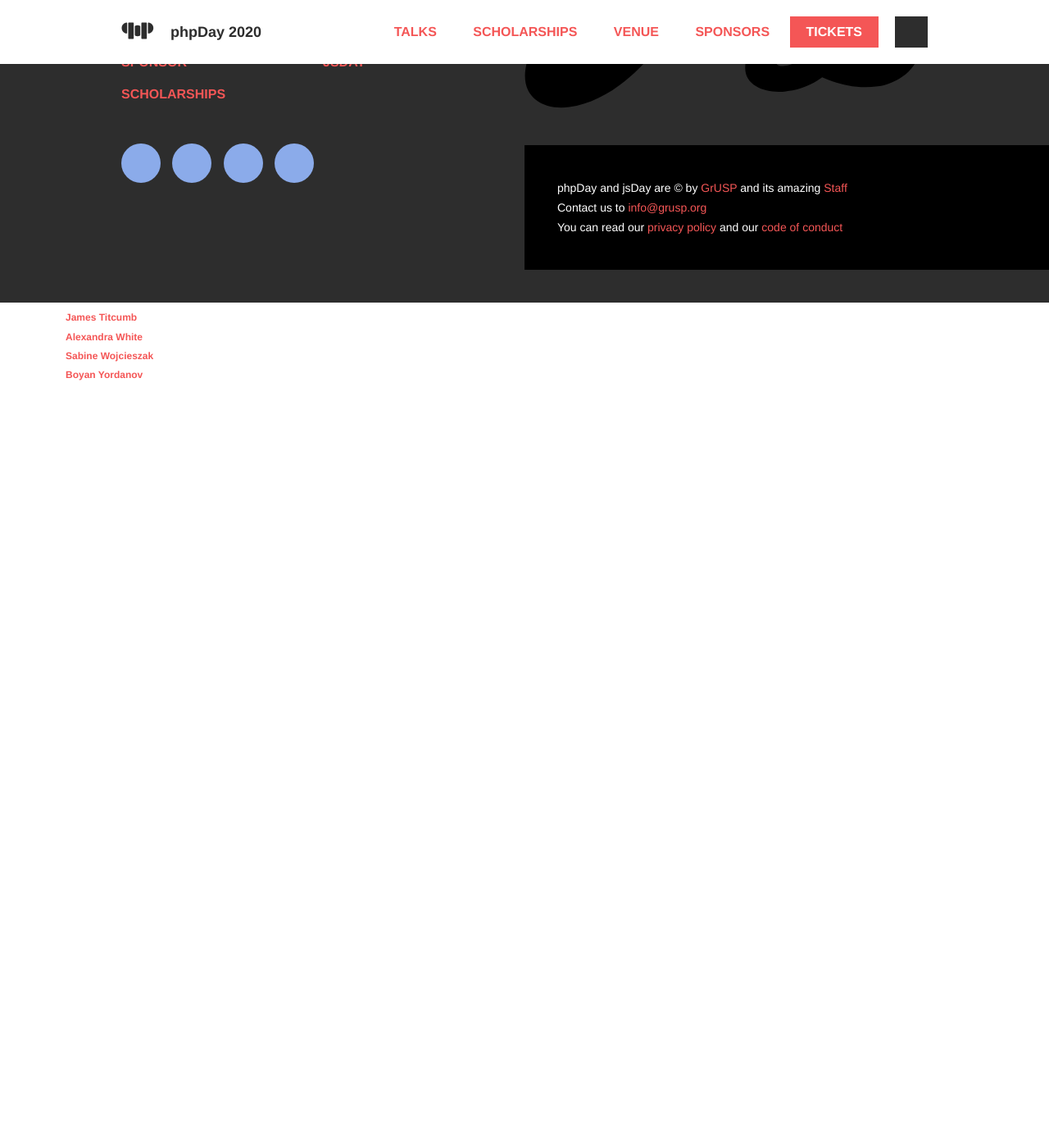
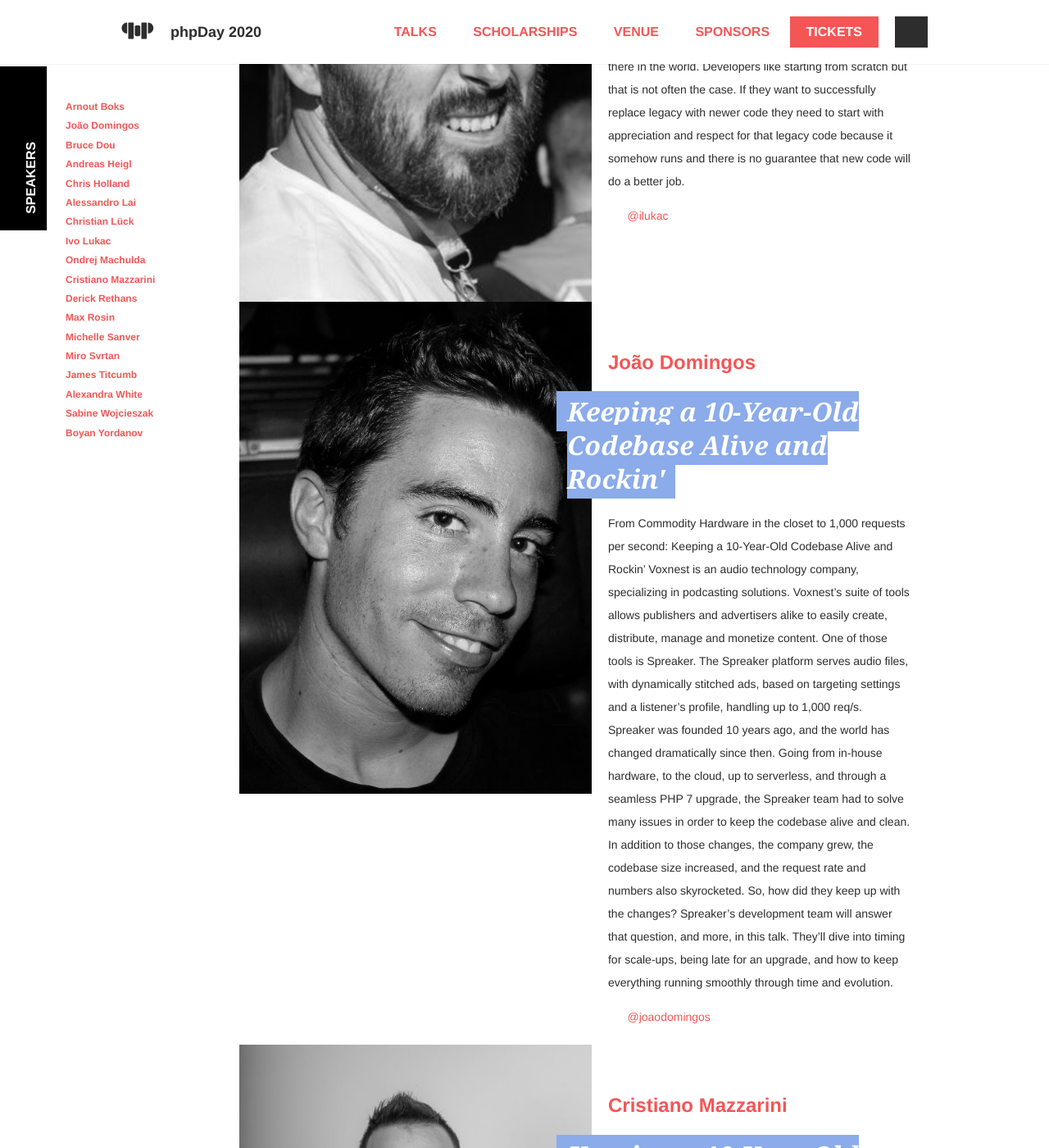
Before and after one commit to giuliatosato/2020.phpday.it, a Jekyll site: the page built from talks.md, in a window 1280 px wide and 1400 px high, scrolled down 12550 px. Shown: the whole window at 82% size. Built offline with Jekyll 4.4.1, drawn with Linux system fonts in a browser that asks for light colours; some web fonts are replaced; comment, search, counter and statistics services are not loaded; before the commit the page ends 12919 px from its top, so only the background shows below that; some of the changed text lies outside the part shown.

Commit message:
More speakers!

```diff
--- a/_data/speakers.yml
+++ b/_data/speakers.yml
@@ -14,6 +14,13 @@ list:
     first_name: Arnout
     last_name: Boks
     twitter: arnoutboks
+  -
+    id: joao-domingos
+    description:
+    image: joao-domingos.jpg
+    first_name: João
+    last_name: Domingos
+    twitter: joaodomingos
   -
     id: bruce-dou
     description:
@@ -63,12 +70,26 @@ list:
     last_name: Machulda
     twitter: OndraM
   -
+    id: cristiano-mazzarini
+    description:
+    image: cristiano-mazzarini.jpg
+    first_name: Cristiano
+    last_name: Mazzarini
+    twitter: _mazzcris
+  -
     id: derick-rethans
     description:
     image: derick-rethans.jpg
     first_name: Derick
     last_name: Rethans
     twitter: derickr
+  -
+    id: max-rosin
+    description:
+    image: max-rosin.jpg
+    first_name: Max
+    last_name: Rosin
+    twitter: ekeih
   -
     id: michelle-sanver
     description:
--- a/_data/talks.yml
+++ b/_data/talks.yml
@@ -23,6 +23,16 @@
     metrics can guide us when refactoring a codebase. We will see how metrics can show us which parts of the code to
     focus our attention on and what kind of refactoring to apply to them. We’ll let metrics drive our improvements -
     not for the sake of the numbers, but to actually improve the maintainability and quality of our code.
+-
+  speaker_id: max-rosin
+  tutorial: true
+  title: Deploying your first Micro-Service application to Kubernetes
+  extract: >
+    Kubernetes is a very powerful container orchestration platform that is quickly gaining traction and gives you lots
+    of benefits in deploying, running and scaling your microservice web application. But it has also a steep learning
+    curve. In this workshop you will learn how to deploy your first application which consists of multiple Micro-Services
+    to Kubernetes and learn how you can use persistent storage and service meshes and set up sensible monitoring and
+    logging tooling.
 -
   speaker_id: james-titcumb
   tutorial: true
@@ -192,3 +202,33 @@
     scratch but that is not often the case. If they want to successfully replace legacy with newer code they need to
     start with appreciation and respect for that legacy code because it somehow runs and there is no guarantee that
     new code will do a better job.
+-
+  speaker_id: joao-domingos
+  title: Keeping a 10-Year-Old Codebase Alive and Rockin'
+  extract: >
+    From Commodity Hardware in the closet to 1,000 requests per second: Keeping a 10-Year-Old Codebase Alive and Rockin'
+    Voxnest is an audio technology company, specializing in podcasting solutions. Voxnest’s suite of tools allows
+    publishers and advertisers alike to easily create, distribute, manage and monetize content. One of those tools
+    is Spreaker. The Spreaker platform serves audio files, with dynamically stitched ads, based on targeting settings
+    and a listener’s profile, handling up to 1,000 req/s. Spreaker was founded 10 years ago, and the world has changed
+    dramatically since then. Going from in-house hardware, to the cloud, up to serverless, and through a seamless PHP 7
+    upgrade, the Spreaker team had to solve many issues in order to keep the codebase alive and clean. In addition to
+    those changes, the company grew, the codebase size increased, and the request rate and numbers also skyrocketed.
+    So, how did they keep up with the changes? Spreaker’s development team will answer that question, and more, in this
+    talk. They'll dive into timing for scale-ups, being late for an upgrade, and how to keep everything running smoothly
+    through time and evolution.
+-
+  speaker_id: cristiano-mazzarini
+  title: Keeping a 10-Year-Old Codebase Alive and Rockin'
+  extract: >
+    From Commodity Hardware in the closet to 1,000 requests per second: Keeping a 10-Year-Old Codebase Alive and Rockin'
+    Voxnest is an audio technology company, specializing in podcasting solutions. Voxnest’s suite of tools allows
+    publishers and advertisers alike to easily create, distribute, manage and monetize content. One of those tools
+    is Spreaker. The Spreaker platform serves audio files, with dynamically stitched ads, based on targeting settings
+    and a listener’s profile, handling up to 1,000 req/s. Spreaker was founded 10 years ago, and the world has changed
+    dramatically since then. Going from in-house hardware, to the cloud, up to serverless, and through a seamless PHP 7
+    upgrade, the Spreaker team had to solve many issues in order to keep the codebase alive and clean. In addition to
+    those changes, the company grew, the codebase size increased, and the request rate and numbers also skyrocketed.
+    So, how did they keep up with the changes? Spreaker’s development team will answer that question, and more, in this
+    talk. They'll dive into timing for scale-ups, being late for an upgrade, and how to keep everything running smoothly
+    through time and evolution.
```
Also changed, not shown: img/phpday/speaker/cristiano-mazzarini.jpg (added), img/phpday/speaker/joao-domingos.jpg (added), img/phpday/speaker/max-rosin.jpg (added).
